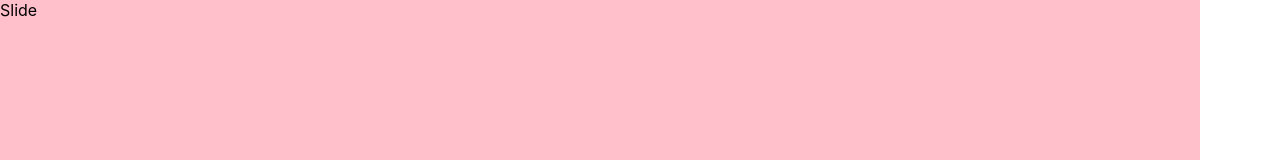
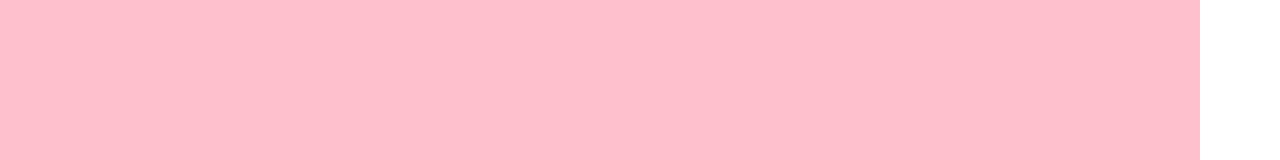
Before and after one commit to NEARworld/infinite-slide, a React (Create React App) app: page / in a window 1280 px wide. Shown: the top 160 px of the page. Built offline with nearby package versions, Linux system fonts and the light colour scheme.

Commit message:
feat: Slider component

```diff
--- a/src/App.tsx
+++ b/src/App.tsx
@@ -1,9 +1,10 @@
 import { VisibleArea } from "./components/VisibleArea";
+import { Slider } from "./components/Slider";
 
 function App() {
   return (
     <VisibleArea width={1200} height={400}>
-      <div>Slide</div>
+      <Slider />
     </VisibleArea>
   );
 }
--- /dev/null
+++ b/src/components/Slider.tsx
@@ -0,0 +1,11 @@
+export const Slider = () => {
+  return (
+    <div
+      style={{
+        display: "grid",
+        gridTemplateColumns: "repeat(4, 1fr)",
+        transition: "all 1s ease-in-out",
+      }}
+    ></div>
+  );
+};
```
